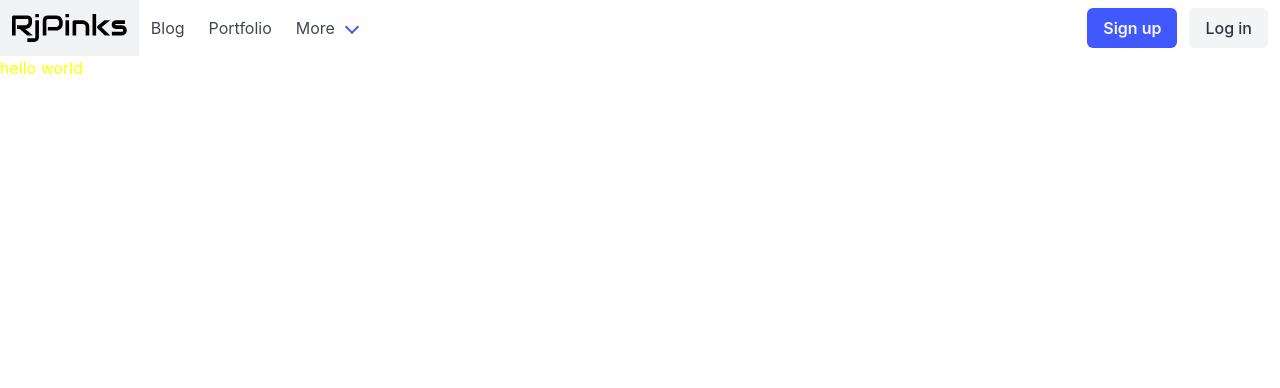
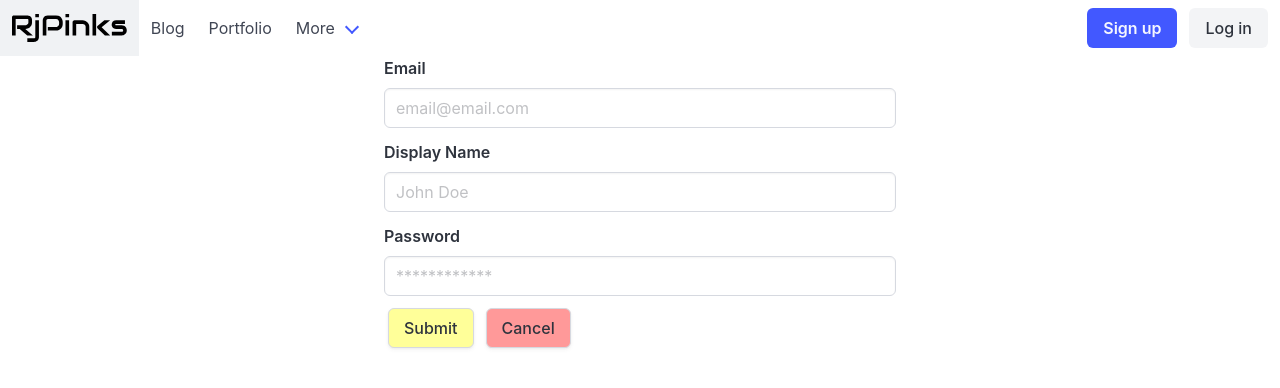
Before and after one commit to rjpinks/django-practice, a Django app: template blog/templates/blog/registery-form.html in a window 1280 px wide. Shown: the top 388 px of the page. Run offline with Django 3.2, Linux system fonts and the light colour scheme; the template is opened without the code that fills it, so the values that code supplies are empty.

Commit message:
got some some naming set standardized

```diff
--- /dev/null
+++ b/blog/static/blog/registery-form.css
@@ -0,0 +1,4 @@
+#registery-form-container {
+	margin: auto;
+	max-width: 40%;
+}
--- a/blog/static/blog/registry-form.css
+++ /dev/null
@@ -1,3 +0,0 @@
-h1 {
-	color: yellow;
-}
--- a/blog/templates/blog/registery-form.html
+++ b/blog/templates/blog/registery-form.html
@@ -2,9 +2,47 @@
 
 {% block style %}
 {% load static %}
-<link rel="stylesheet" href="{% static 'blog/registry-form.css' %}">
+<link rel="stylesheet" href="{% static 'blog/registery-form.css' %}">
 {% endblock %}
 
 {% block content %}
-<h1>hello world</h1>
+<div id="registery-form-container">
+	<form id="registery-form" action="/blog/{{ post.id }}" method="post">
+		{% csrf_token %}
+		<div class="field">
+		  <label class="label">Email</label>
+		  <div class="control">
+		    <input name="location" class="input registery-input" type="text" placeholder="email@email.com">
+		  </div>
+		</div>
+
+		<div class="field">
+		  <label class="label">Display Name</label>
+		  <div class="control">
+		    <input name="location" class="input registery-input" type="text" placeholder="John Doe">
+		  </div>
+		</div>
+
+		<div class="field">
+		  <label class="label">Password</label>
+		  <div class="control">
+		    <input name="location" class="input registery-input" type="text" placeholder="************">
+		  </div>
+		</div>
+
+		<div class="field is-grouped">
+		  <div class="control">
+		    <input style="margin-left: 4px; background-color: #ffff99;" class="button" type="submit" value="Submit">
+		  </div>
+		  <div class="control">
+		    <button
+		    	id="cancel-form-button"
+		    	class="button"
+		    	style="background-color: #ff9999;"
+		    >Cancel</button>
+		  </div>
+		</div>
+
+	</form>
+</div>
 {% endblock %}
```
